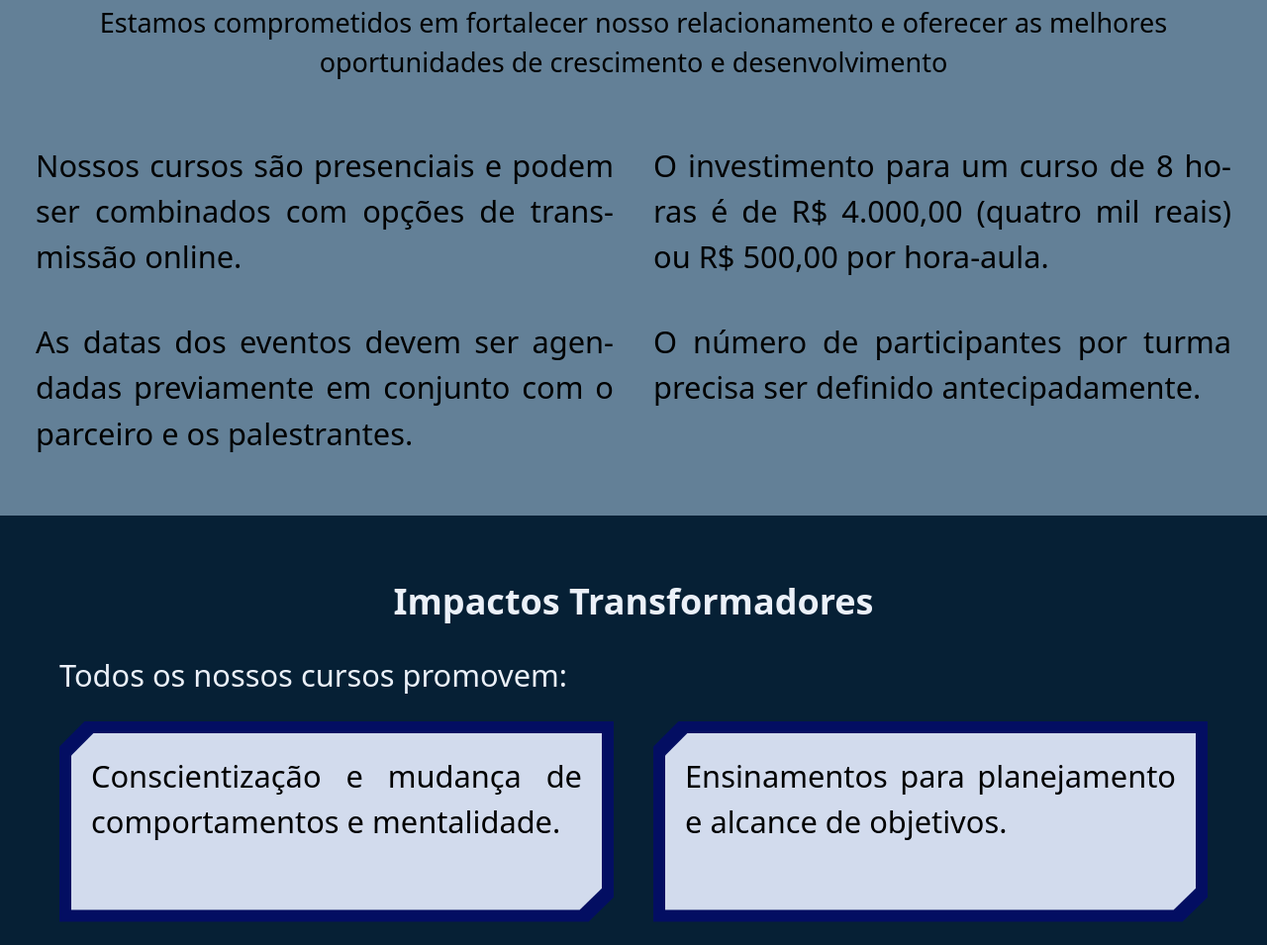
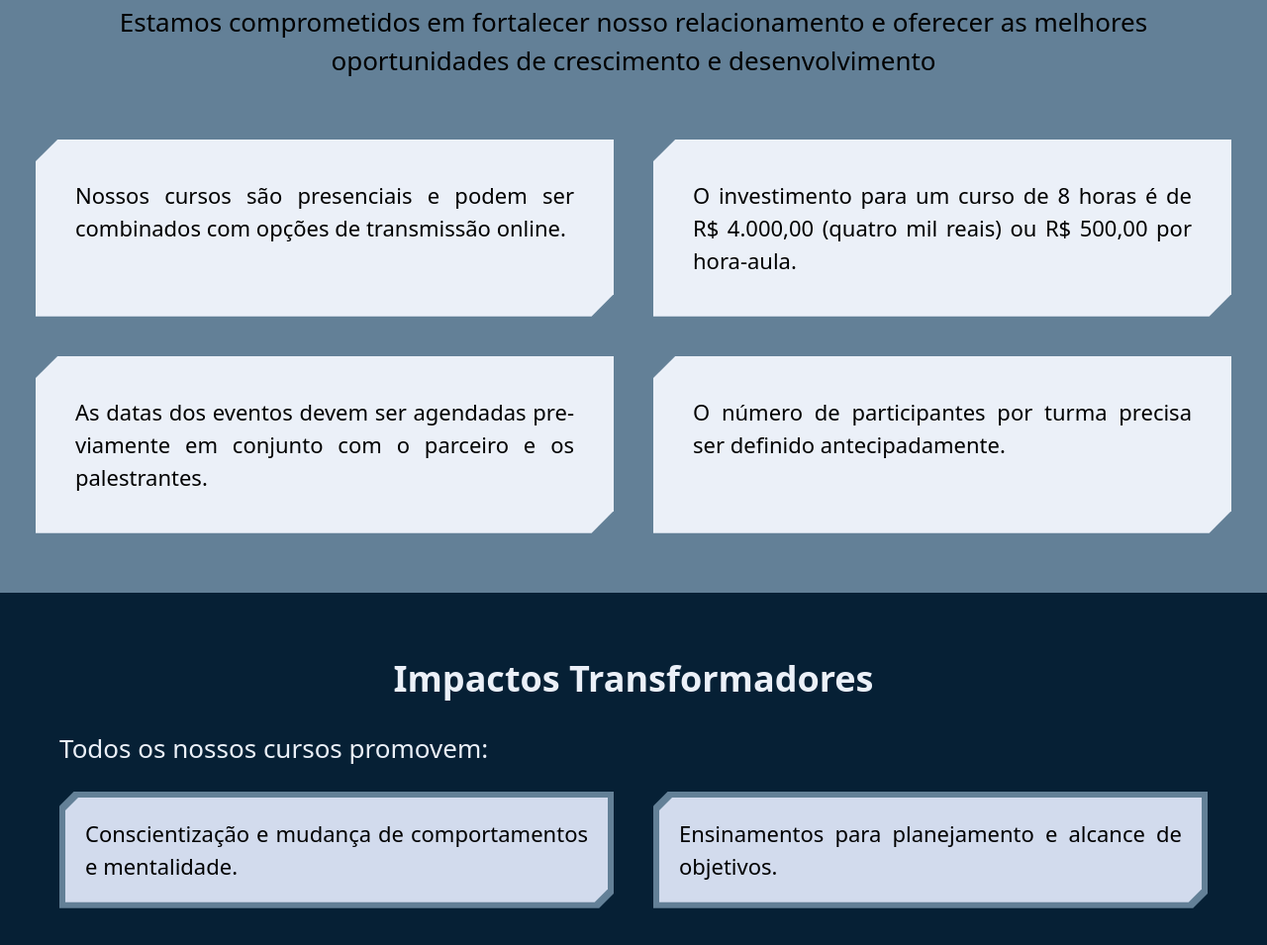
Before and after one commit to gui27souza/Platina-Assessoria, a plain HTML site: page html/cursos.html in a window 1280 px wide. Shown: the part 5566-6521 px from the top of the page at 99% size. Drawn offline with Linux system fonts and the light colour scheme.

Commit message:
Finalização parcial de 'cursos.html'

```diff
--- a/css/section css/cursos/cursos.css
+++ b/css/section css/cursos/cursos.css
@@ -353,6 +353,7 @@ and (min-width: 1800px) {
 
     .cursos__item__description span {
         font-size: 2.2rem;
+        line-height: 1.05;
     }
 
 }
--- a/css/section css/cursos/details_cursos.css
+++ b/css/section css/cursos/details_cursos.css
@@ -13,7 +13,9 @@
 
     text-align: center;
     font-weight: 500;
-    font-size: calc(var(--h1-font-size)*.75);
+    font-size: 1.6rem;
+
+    max-width: 120rem;
 }
 
 .details-cursos__wrapper {
@@ -24,18 +26,25 @@
 }
 
 .details-cursos__item {
-    font-size: calc(var(--p-font-size));
+    background-color: var(--light-white);
+    font-size: 1.4rem;
     text-align: justify;
     hyphens: auto;
 
-    /* padding: calc(var(--inner-padding)*.3); */
+    padding: var(--inner-padding);
 }
 
 
 @media screen
 and (min-width: 300px) {
 
+    .details-cursos__title {
+        font-size: 1.8rem;
+    }
 
+    .details-cursos__item {
+        font-size: 1.6rem;
+    }
 
 }
 
@@ -44,7 +53,13 @@ and (min-width: 300px) {
 @media screen
 and (min-width: 400px) {
 
+    .details-cursos__title {
+        font-size: 2rem;
+    }
 
+    .details-cursos__item {
+        font-size: 1.8rem;
+    }
 
 }
 
@@ -53,7 +68,13 @@ and (min-width: 400px) {
 @media screen
 and (min-width: 600px) {
 
+    .details-cursos__title {
+        font-size: 2.2rem;
+    }
 
+    .details-cursos__item {
+        font-size: 2rem;
+    }
 
 }
 
@@ -73,7 +94,13 @@ and (min-width: 900px) {
 @media screen
 and (min-width: 1200px) {
 
+    .details-cursos__title {
+        font-size: 2.6rem;
+    }
 
+    .details-cursos__item {
+        font-size: 2.2rem;
+    }
 
 }
 
@@ -82,9 +109,7 @@ and (min-width: 1200px) {
 @media screen
 and (min-width: 1500px) {
 
-    .details-cursos__wrapper {
-        grid-template-columns: repeat(4, 1fr);
-    }
+
 
 
 }
@@ -94,6 +119,16 @@ and (min-width: 1500px) {
 @media screen
 and (min-width: 1800px) {
 
+    .details-cursos__wrapper {
+        grid-template-columns: repeat(4, 1fr);
+    }
 
+    .details-cursos__title {
+        font-size: 2.8rem;
+    }
+
+    .details-cursos__item {
+        font-size: calc(2.4rem + .1vw);
+    }
 
 }
--- a/css/section css/cursos/impacto_cursos.css
+++ b/css/section css/cursos/impacto_cursos.css
@@ -15,7 +15,7 @@
 }
 
 .impacto-cursos__sub {
-    font-size: var(--p-font-size);
+    font-size: 1.8rem;
     font-weight: 400;
 }
 
@@ -27,12 +27,12 @@
 }
 
 .impacto-cursos__item {
-    background-color: rgba(0, 0, 136, 0.555);
-    font-size: var(--p-font-size);
+    background-color: var(--light-blue);
+    font-size: 1.4rem;
     text-align: justify;
     hyphens: auto;
 
-    padding: calc(var(--inner-padding)*.3);
+    padding: calc(var(--inner-padding)*.15);
 
     display: flex;
     justify-content: center;
@@ -46,13 +46,23 @@
     height: 100%;
     width: 100%;
     padding: calc(var(--inner-padding)*.5);
+
+    display: flex;
+    justify-content: center;
+    align-items: center;
 }
 
 
 @media screen
 and (min-width: 300px) {
 
+    .impacto-cursos__sub {
+        font-size: 2rem;
+    }
 
+    .impacto-cursos__item {
+        font-size: 1.6rem;
+    }
 
 }
 
@@ -61,7 +71,13 @@ and (min-width: 300px) {
 @media screen
 and (min-width: 400px) {
 
+    .impacto-cursos__sub {
+        font-size: 2.2rem;
+    }
 
+    .impacto-cursos__item {
+        font-size: 1.8rem;
+    }
 
 }
 
@@ -70,7 +86,13 @@ and (min-width: 400px) {
 @media screen
 and (min-width: 600px) {
 
+    .impacto-cursos__sub {
+        font-size: 2.4rem;
+    }
 
+    .impacto-cursos__item {
+        font-size: 2rem;
+    }
 
 }
 
@@ -92,7 +114,13 @@ and (min-width: 900px) {
 @media screen
 and (min-width: 1200px) {
 
+    .impacto-cursos__sub {
+        font-size: 2.6rem;
+    }
 
+    .impacto-cursos__item {
+        font-size: 2.2rem;
+    }
 
 }
 
@@ -101,11 +129,6 @@ and (min-width: 1200px) {
 @media screen
 and (min-width: 1500px) {
 
-    .impacto-cursos__wrapper {
-        display: grid;
-        grid-template-columns: repeat(4, 1fr);
-        grid-template-rows: repeat(2, 1fr);
-    }
 
 }
 
@@ -114,6 +137,18 @@ and (min-width: 1500px) {
 @media screen
 and (min-width: 1800px) {
 
+    .impacto-cursos__wrapper {
+        display: grid;
+        grid-template-columns: repeat(4, 1fr);
+        grid-template-rows: repeat(2, 1fr);
+    }
 
+    .impacto-cursos__sub {
+        font-size: 2.8rem;
+    }
+
+    .impacto-cursos__item {
+        font-size: 2.4rem;
+    }
 
 }
--- a/js/style.js
+++ b/js/style.js
@@ -71,6 +71,8 @@
 
         clipPath('.cursos__item', 0, Infinity, 'both', 8)
 
+        clipPath('.details-cursos__item ', 0, Infinity, 'both', 8)
+
         clipPath('.impacto-cursos__item', 0, Infinity, 'both', 8)
         clipPath('.impacto-cursos__item__span', 0, Infinity, 'both', 8)
 
```
